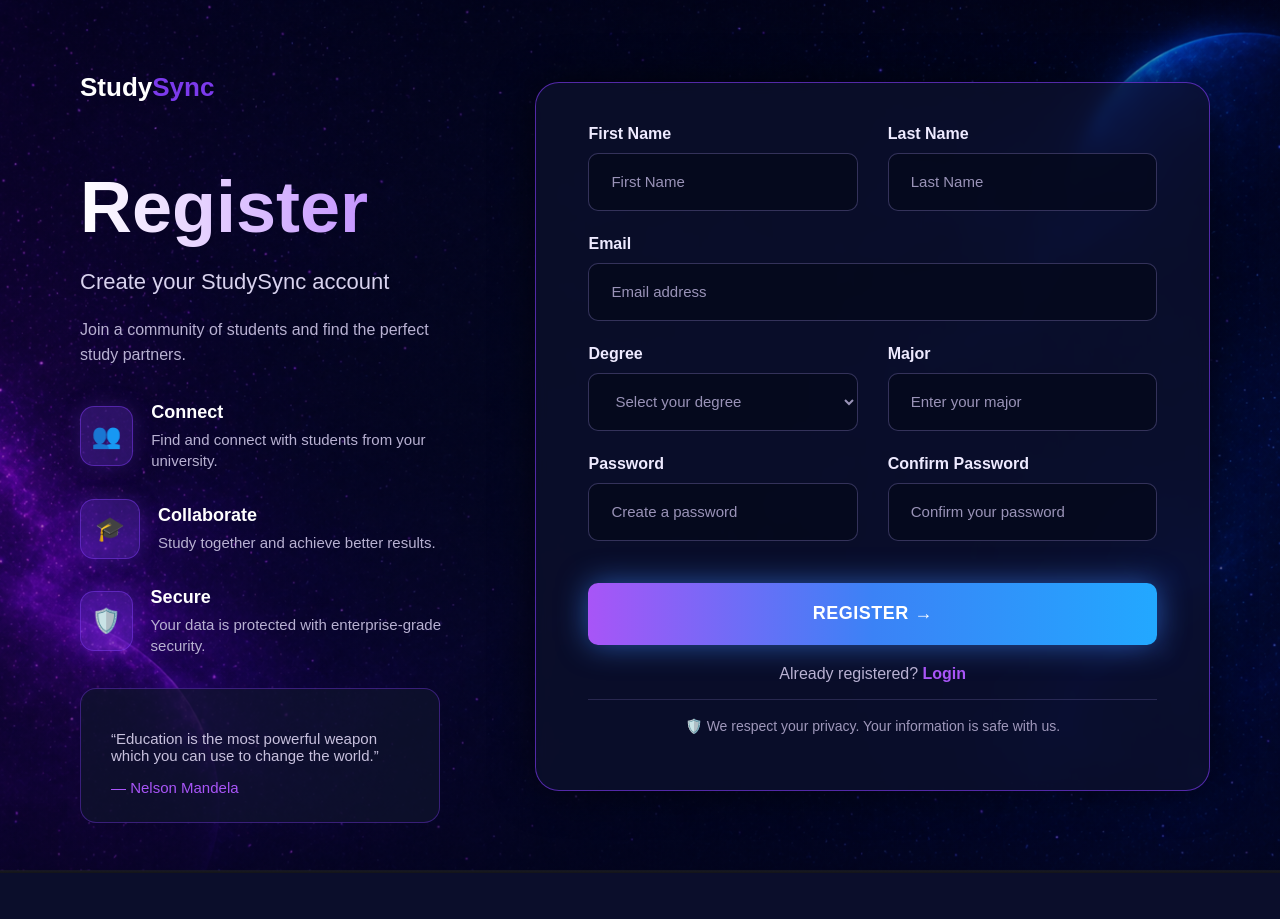
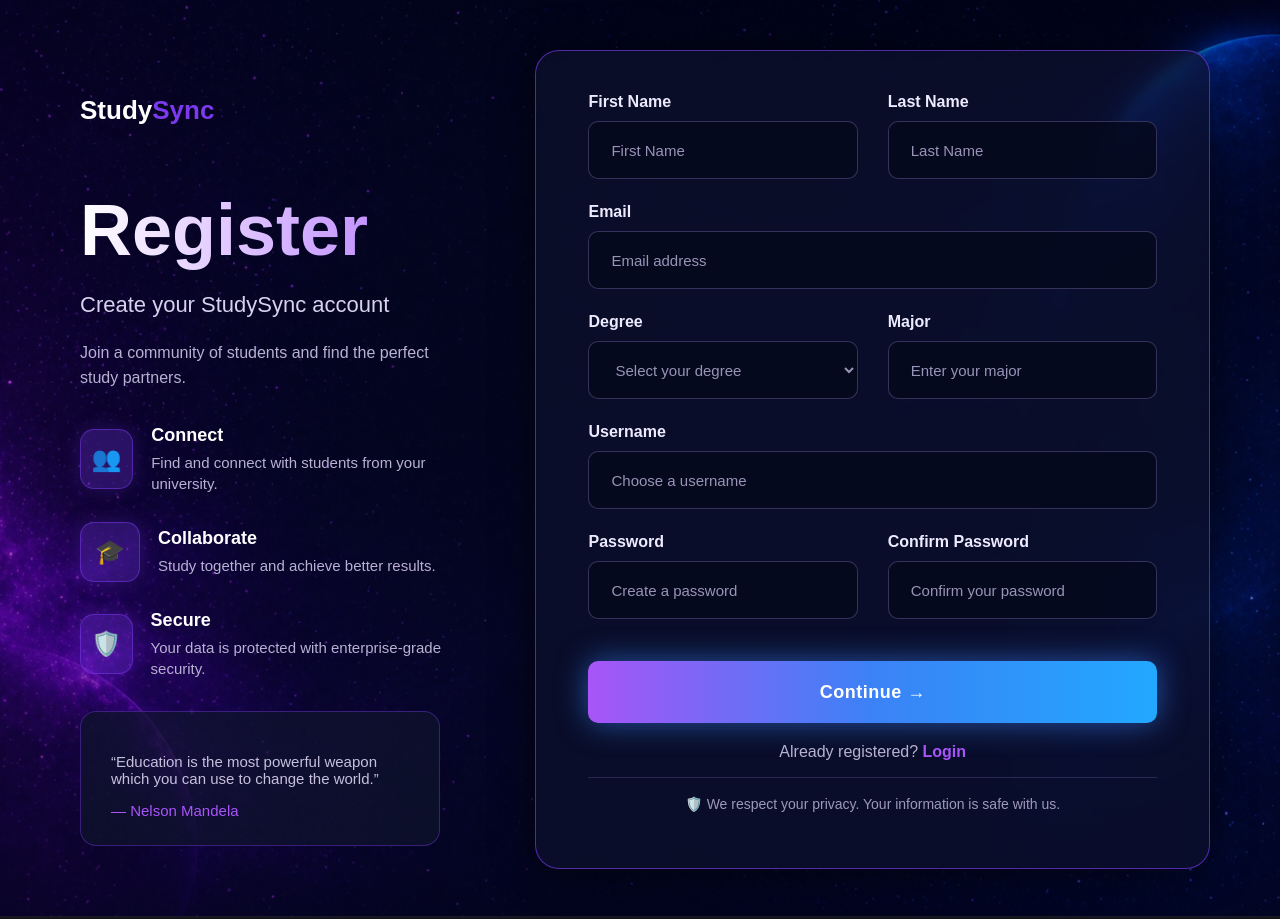
Before and after one commit to OCEsLastHope/cits3403, a Flask app: page /register in a window 1280 px wide. Before the commit the page ends 873 px from the top, so only its background shows below. Run offline with Flask 3, Linux system fonts and the light colour scheme.

Commit message:
Add username input field to signup form

```diff
--- a/app/templates/signup.html
+++ b/app/templates/signup.html
@@ -76,7 +76,7 @@
                     <div class="form-group">
                         <label>Degree</label>
                         <select name="degree" id="degree" onchange="handleDegreeChange()" required>
-                            <option value="">Select your degree</option>
+                            <option value="" disabled selected hidden>Select your degree</option>
                             <option>Bachelor of Science</option>
                             <option>Bachelor of Commerce</option>
                             <option>Bachelor of Arts</option>
@@ -105,6 +105,11 @@
                     </div>
                 </div>
 
+                <div class="form-group">
+                    <label>Username</label>
+                    <input type="text" name="username" placeholder="Choose a username" required>
+                     </div>
+
                 <div class="form-row">
                     <div class="form-group">
                         <label>Password</label>
@@ -118,7 +123,7 @@
                 </div>
 
                 <button type="submit" class="register-btn">
-                    REGISTER →
+                    Continue →
                 </button>
 
                 <p class="login-link">
```
